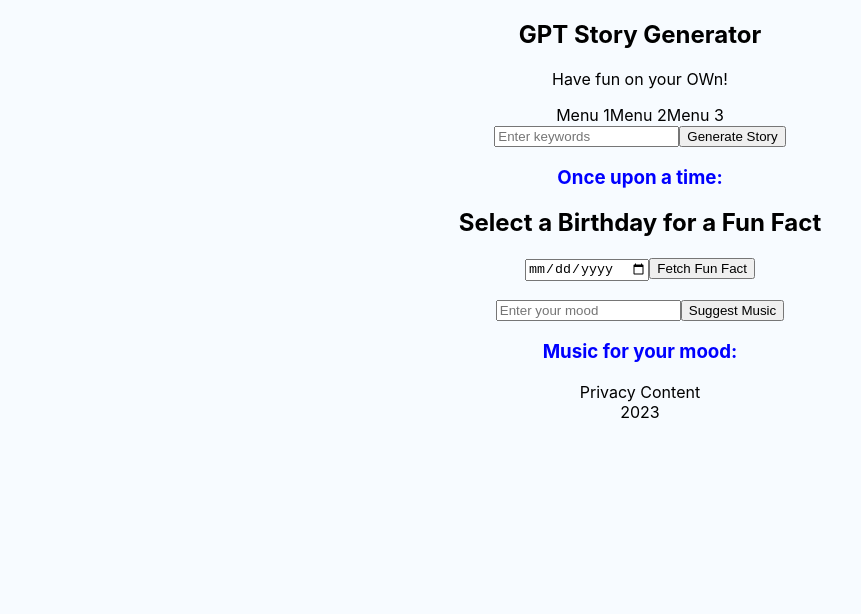
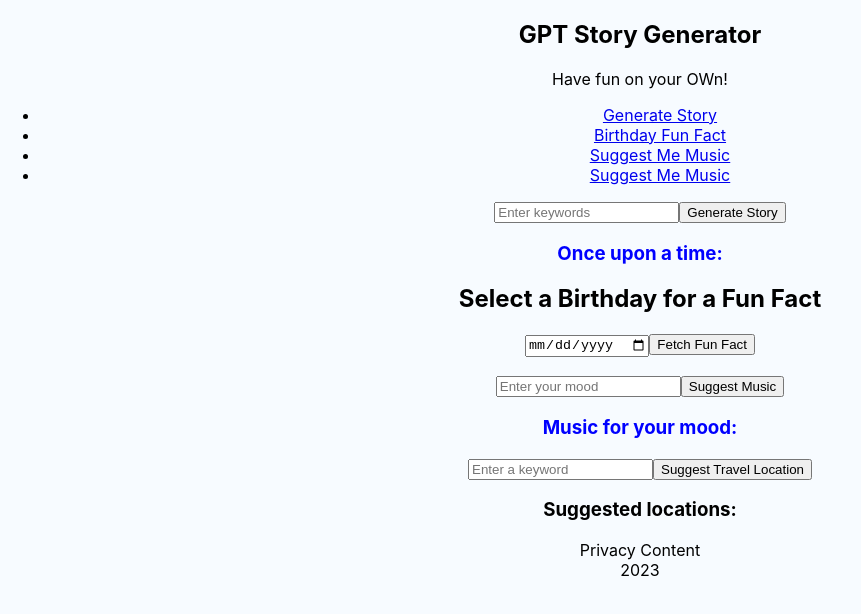
Before and after one commit to Eiad/gpt-story, a React (Create React App) app: page / in a window 1280 px wide. Shown: the top 614 px of the page, without its empty margins (0-861 px from the left). Built offline with nearby package versions, Linux system fonts and the light colour scheme.

Commit message:
Initial commit - Ash

```diff
--- a/api/SuggestMeGptAPI.js
+++ b/api/SuggestMeMusicGptAPI.js
@@ -2,11 +2,13 @@ const axios = require("axios"); // Importing axios to make HTTP requests
 
 // Setting the OpenAI API key
 // (It's recommended to store this securely using environment variables)
+//const OPENAI_API_KEY = "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";
 const OPENAI_API_KEY = process.env.OPENAI_API_KEY;
 
 module.exports = async (req, res) => {
   // Extracting the musical preference or mood from the incoming request body
   const preference = req.body.mood;
+  const promptValue = `Given the musical mood preference "${preference}", suggest 5 songs or music tracks and add their youtube links.`;
 
   // Specifying the endpoint for the OpenAI GPT-3.5 Turbo Instruct API
   const endpoint =
@@ -21,7 +23,7 @@ module.exports = async (req, res) => {
   // Preparing the data payload for the HTTP request
   const data = {
     // The prompt instructs GPT to suggest 10 songs based on the given mood
-    prompt: `Given the musical preference "${preference}", suggest 10 songs or music tracks.`,
+    prompt: promptValue,
     temperature: 0.7, // Controls randomness: higher values make output more random
     max_tokens: 200, // Maximum number of tokens (words) in the response
   };
--- a/api/generateStoryAPI.js
+++ b/api/generateStoryAPI.js
@@ -21,7 +21,7 @@ module.exports = async (req, res) => {
   // Constructing the data for the HTTP request
   const data = {
     //prompt: `Based on the provided keywords (${keywords}), create a cute story suitable for a 5-year-old child. The story should not exceed 12 words. Ensure the story is in the same language as the keywords.`,
-    prompt: `give a fun fact using this keywords (${keywords}). make it short should not exceed 12 words. Ensure the fact is in the same language as the keywords.`,
+    prompt: `give a fun fact using this keywords (${keywords}). make it short should not exceed 12 words. Ensure the story is in the same language as the keywords.`,
     temperature: 0,
     max_tokens: 120,
     frequency_penalty: 0,
--- a/src/App.js
+++ b/src/App.js
@@ -1,20 +1,32 @@
+// Import necessary components and styles
 import React from "react";
 import "./styles/main-styles.css";
 import Header from "./components/header/header";
 import Body from "./components/body/body";
 import Footer from "./components/footer/footer";
 
+// Define function to handle generated stories
 function App() {
   const onStoryGenerated = (story) => {
     console.log("A new story was generated:", story);
   };
+
+  const onlocationSuggestions = (locationSuggestions) => {
+    console.log("A new travel was generated:", locationSuggestions);
+  };
+
+  // Render components and pass props
   return (
     <section className="App">
       <Header title="GPT Story Generator" desc="Have fun on your OWn!" />
-      <Body onStoryGenerated={onStoryGenerated} />
+      <Body
+        onStoryGenerated={onStoryGenerated}
+        onlocationSuggestions={onlocationSuggestions}
+      />
       <Footer />
     </section>
   );
 }
 
+// Export App component as default
 export default App;
--- a/src/components/body/SuggestMeGpt/SuggestMeGpt.js
+++ b/src/components/body/SuggestMeMusicGpt/SuggestMeMusicGpt.js
@@ -1,7 +1,7 @@
 import React, { useState } from "react"; // Importing React and useState hook
 import axios from "axios"; // Importing axios to make HTTP requests
 
-function SuggestMeGpt() {
+function SuggestMeMusicGpt() {
   // State to hold the mood input value
   const [mood, setMood] = useState("");
   // State to hold the list of music suggestions
@@ -9,12 +9,10 @@ function SuggestMeGpt() {
 
   const handleMusicSuggestion = async () => {
     try {
-      console.log("Mood:", mood);
-
       // Making a POST request to the backend to get music suggestions
-      const response = await axios.post("/api/SuggestMeGptAPI", { mood: mood });
-
-      console.log("API Response:", response);
+      const response = await axios.post("/api/SuggestMeMusicGptAPI", {
+        mood: mood,
+      });
       // Updating the state with the received list of music suggestions
       setSuggestions(response.data);
     } catch (error) {
@@ -48,4 +46,4 @@ function SuggestMeGpt() {
   );
 }
 
-export default SuggestMeGpt;
+export default SuggestMeMusicGpt;
--- /dev/null
+++ b/src/components/body/SuggestTravelLocation/suggestTravelLocation.js
@@ -0,0 +1,41 @@
+import React, { useState } from "react";
+import axios from "axios";
+
+function SuggestTravelLocation(props) {
+  const [keyword, setKeyword] = useState("");
+  const [suggestions, setSuggestions] = useState([]);
+
+  const handleSuggestTravelLocation = async () => {
+    try {
+      const response = await axios.post("/api/suggestTravelLocationAPI", {
+        keyword: keyword,
+      });
+      setSuggestions(response.data);
+      props.onlocationSuggestions(response.data); // Notify the parent component
+    } catch (error) {
+      console.error("Error:", error);
+      setSuggestions(["Sorry, an error occurred. Please try again."]);
+    }
+  };
+
+  return (
+    <div>
+      <input
+        value={keyword}
+        onChange={(e) => setKeyword(e.target.value)}
+        placeholder="Enter a keyword"
+      />
+      <button onClick={handleSuggestTravelLocation}>
+        Suggest Travel Location
+      </button>
+      <h3>Suggested locations:</h3>
+      <ul>
+        {suggestions.map((suggestion, index) => (
+          <li key={index}>{suggestion}</li>
+        ))}
+      </ul>
+    </div>
+  );
+}
+
+export default SuggestTravelLocation;
--- a/src/components/body/body.js
+++ b/src/components/body/body.js
@@ -1,14 +1,18 @@
 import React from "react";
 import GenerateStory from "./GenerateStory/generateStory";
 import BirthdayFunFact from "./BirthdayFunFact/birthdayFunFact";
-import SuggestMeGpt from "./SuggestMeGpt/SuggestMeGpt"; // Import the new component
+import SuggestMeMusicGpt from "./SuggestMeMusicGpt/SuggestMeMusicGpt";
+import SuggestTravelLocation from "./SuggestTravelLocation/suggestTravelLocation";
 
 function Body(props) {
   return (
     <div className="body">
       <GenerateStory onStoryGenerated={props.onStoryGenerated} />
       <BirthdayFunFact />
-      <SuggestMeGpt />
+      <SuggestMeMusicGpt />
+      <SuggestTravelLocation
+        onlocationSuggestions={props.onlocationSuggestions}
+      />
     </div>
   );
 }
--- a/src/components/header/header.js
+++ b/src/components/header/header.js
@@ -6,10 +6,21 @@ function Header(props) {
       <h1>{props.title}</h1>
       <p>{props.desc}</p>
       <div className="logo"></div>
-      <div className="menu">
-        <span>Menu 1</span>
-        <span>Menu 2</span>
-        <span>Menu 3</span>
+      <div className="nav-container">
+        <ul className="nav-items">
+          <li>
+            <a href="#">Generate Story</a>
+          </li>
+          <li>
+            <a href="#">Birthday Fun Fact</a>
+          </li>
+          <li>
+            <a href="#">Suggest Me Music</a>
+          </li>
+          <li>
+            <a href="#">Suggest Me Music</a>
+          </li>
+        </ul>
       </div>
     </div>
   );
```
Also changed, not shown: api/suggestTravelLocationAPI.js (added, +29 -0 lines).
